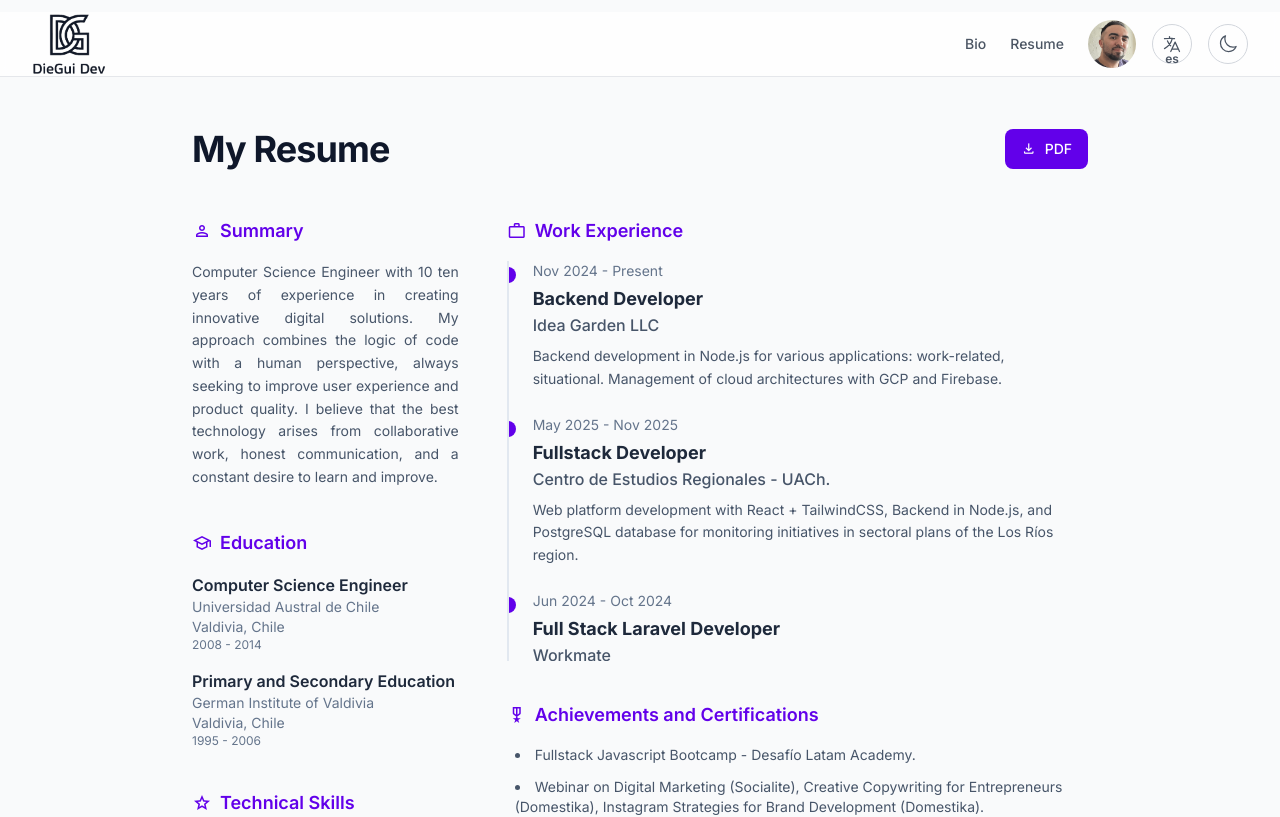
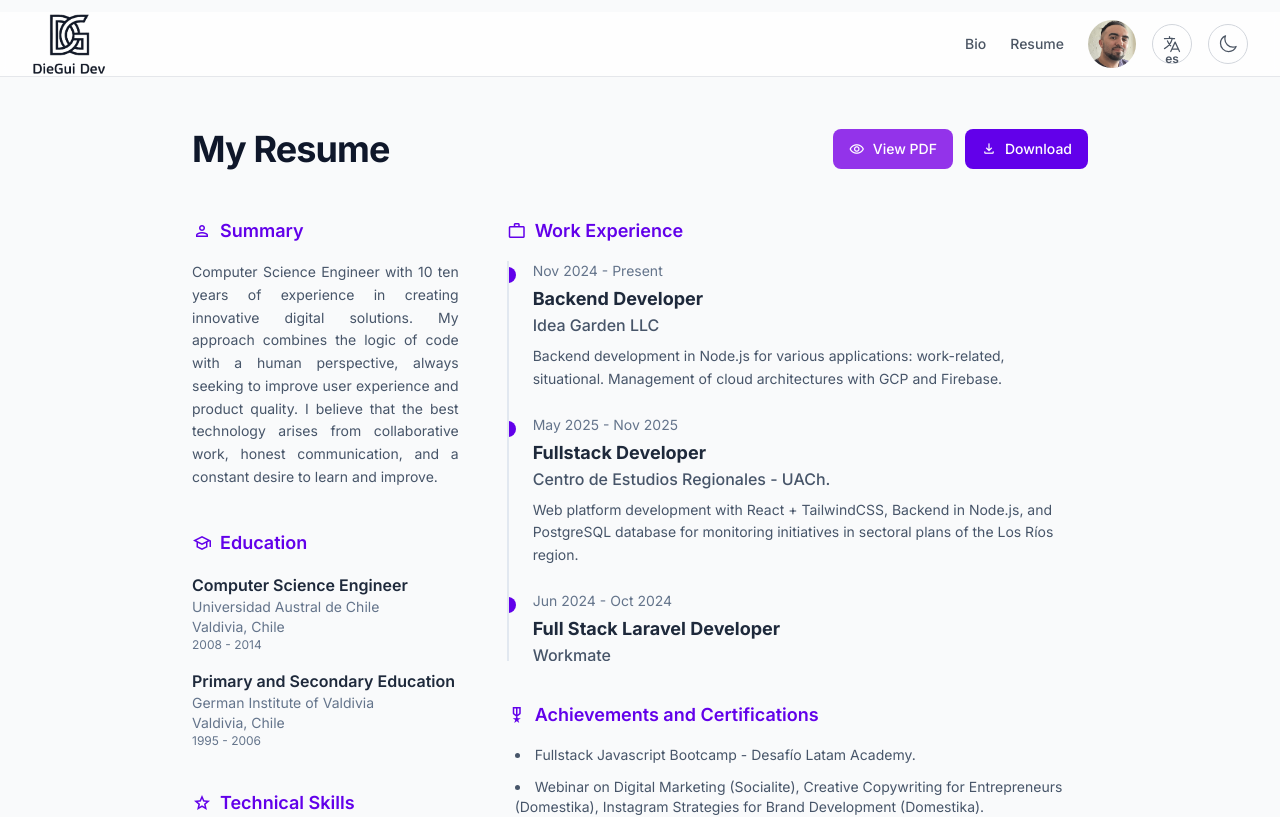
Before and after one commit to daranedag/diegodev, a React (Vite) app: page /pages/CV.jsx in a window 1280 px wide. Shown: the top 817 px of the page. Built offline with nearby package versions, Linux system fonts and the light colour scheme.

Commit message:
fix para ver y descargar pdf

```diff
--- a/src/locales/en.json
+++ b/src/locales/en.json
@@ -52,7 +52,8 @@
     },
     "cv": {
         "title": "My Resume",
-        "download": "Download CV (PDF)",
+        "download": "Download",
+        "preview": "View PDF",
         "resumenTitle": "Summary",
         "restumenText": "Computer Science Engineer with {{ageExperience}} ten years of experience in creating innovative digital solutions. My approach combines the logic of code with a human perspective, always seeking to improve user experience and product quality. I believe that the best technology arises from collaborative work, honest communication, and a constant desire to learn and improve.",
         "educationTitle": "Education",
--- a/src/locales/es.json
+++ b/src/locales/es.json
@@ -52,7 +52,8 @@
     },
     "cv": {
         "title": "Currículum Vitae",
-        "download": "Descargar CV (PDF)",
+        "download": "Descargar",
+        "preview": "Ver PDF",
         "resumenTitle": "Resumen",
         "restumenText": "Ingeniero Civil en Informática con más de {{ageExperience}} años de experiencia en la creación de soluciones digitales innovadoras. Mi enfoque combina la lógica del código con una mirada humana, buscando siempre mejorar la experiencia del usuario y la calidad del producto. Creo que la mejor tecnología surge del trabajo colaborativo, la comunicación honesta y el deseo constante de aprender y mejorar.",
         "educationTitle": "Educación",
--- a/src/pages/CV.jsx
+++ b/src/pages/CV.jsx
@@ -26,6 +26,7 @@ const CV = ({ isDark, toggleTheme }) => {
         let originalMaxHeight = null;
         let originalOverflow = null;
         let originalHeaderDisplay = null;
+        let wasDarkMode = false;
 
         if (scrollContainer) {
             originalMaxHeight = scrollContainer.style.maxHeight;
@@ -40,6 +41,12 @@ const CV = ({ isDark, toggleTheme }) => {
             originalHeaderDisplay = pdfHeader.style.display;
             // Mostrar el encabezado solo para el PDF
             pdfHeader.style.display = 'block';
+        }
+
+        // Forzar modo claro temporalmente si está en modo oscuro
+        if (isDark) {
+            wasDarkMode = true;
+            document.documentElement.classList.remove('dark');
         }
 
         const opt = {
@@ -64,14 +71,109 @@ const CV = ({ isDark, toggleTheme }) => {
             }
         };
 
-        // Generar PDF y restaurar estilos después
-        html2pdf().set(opt).from(element).save().then(() => {
+        // Generar PDF y abrirlo en nueva pestaña
+        html2pdf().set(opt).from(element).outputPdf('blob').then((blob) => {
+            // Restaurar estilos
             if (scrollContainer) {
                 scrollContainer.style.maxHeight = originalMaxHeight;
                 scrollContainer.style.overflow = originalOverflow;
             }
             if (pdfHeader) {
                 pdfHeader.style.display = originalHeaderDisplay;
+            }
+            // Restaurar modo oscuro si estaba activado
+            if (wasDarkMode) {
+                document.documentElement.classList.add('dark');
+            }
+
+            // Crear un nuevo blob con tipo MIME específico
+            const pdfBlob = new Blob([blob], { type: 'application/pdf' });
+            const url = URL.createObjectURL(pdfBlob);
+
+            // Abrir en nueva pestaña
+            const newWindow = window.open(url, '_blank');
+
+            // Intentar establecer el título de la nueva pestaña (funciona en algunos navegadores)
+            if (newWindow) {
+                newWindow.document.title = 'CV_Diego_Araneda.pdf';
+            }
+
+            // Liberar la URL después de un tiempo
+            setTimeout(() => URL.revokeObjectURL(url), 1000);
+        });
+    };
+
+    const handleDownloadPDFDirect = () => {
+        const element = cvRef.current;
+
+        // Buscar el div con scroll de la sección de Experiencia
+        const scrollContainer = element.querySelector('.overflow-y-auto');
+
+        // Buscar el encabezado del PDF
+        const pdfHeader = element.querySelector('#pdf-header');
+
+        // Guardar estilos originales
+        let originalMaxHeight = null;
+        let originalOverflow = null;
+        let originalHeaderDisplay = null;
+        let wasDarkMode = false;
+
+        if (scrollContainer) {
+            originalMaxHeight = scrollContainer.style.maxHeight;
+            originalOverflow = scrollContainer.style.overflow;
+
+            // Remover temporalmente el scroll y altura máxima
+            scrollContainer.style.maxHeight = 'none';
+            scrollContainer.style.overflow = 'visible';
+        }
+
+        if (pdfHeader) {
+            originalHeaderDisplay = pdfHeader.style.display;
+            // Mostrar el encabezado solo para el PDF
+            pdfHeader.style.display = 'block';
+        }
+
+        // Forzar modo claro temporalmente si está en modo oscuro
+        if (isDark) {
+            wasDarkMode = true;
+            document.documentElement.classList.remove('dark');
+        }
+
+        const opt = {
+            margin: [10, 10, 10, 10],
+            filename: 'CV_Diego_Araneda.pdf',
+            image: { type: 'jpeg', quality: 0.98 },
+            html2canvas: {
+                scale: 2,
+                useCORS: true,
+                letterRendering: true
+            },
+            jsPDF: {
+                unit: 'mm',
+                format: 'a4',
+                orientation: 'portrait'
+            },
+            pagebreak: {
+                mode: ['avoid-all', 'css', 'legacy'],
+                before: '.page-break-before',
+                after: '.page-break-after',
+                avoid: '.avoid-page-break'
+            }
+        };
+
+        // Descargar PDF directamente
+        html2pdf().set(opt).from(element).save().then(() => {
+            // Restaurar estilos
+            if (scrollContainer) {
+                scrollContainer.style.maxHeight = originalMaxHeight;
+                scrollContainer.style.overflow = originalOverflow;
+            }
+            if (pdfHeader) {
+                pdfHeader.style.display = originalHeaderDisplay;
+            }
+            // Restaurar modo oscuro si estaba activado
+            if (wasDarkMode) {
+                document.documentElement.classList.add('dark');
             }
         });
     };
@@ -100,13 +202,24 @@ const CV = ({ isDark, toggleTheme }) => {
                     <div className="max-w-4xl mx-auto">
                         <div className="flex flex-col sm:flex-row justify-between items-start sm:items-center gap-4 mb-12">
                             <h2 className="text-4xl font-extrabold tracking-tight text-slate-900 dark:text-white">{t('cv.title')}</h2>
-                            <button
-                                onClick={handleDownloadPDF}
-                                className="inline-flex items-center gap-2 px-4 py-2 rounded-lg bg-primary text-white text-sm font-medium hover:bg-primary/90 focus:outline-none focus:ring-2 focus:ring-offset-2 focus:ring-primary/50 dark:focus:ring-offset-background-dark transition-all"
-                            >
-                                <span className="material-symbols-outlined text-base">download</span>
-                                PDF
-                            </button>
+                            <div className="flex gap-3">
+                                <button
+                                    onClick={handleDownloadPDF}
+                                    className="inline-flex items-center gap-2 px-4 py-2 rounded-lg bg-purple-600 text-white text-sm font-medium hover:bg-purple-700 focus:outline-none focus:ring-2 focus:ring-offset-2 focus:ring-purple-500 transition-all"
+                                    title="Vista previa del PDF en nueva pestaña"
+                                >
+                                    <span className="material-symbols-outlined text-base">visibility</span>
+                                    <span className="hidden sm:inline">{t('cv.preview')}</span>
+                                </button>
+                                <button
+                                    onClick={handleDownloadPDFDirect}
+                                    className="inline-flex items-center gap-2 px-4 py-2 rounded-lg bg-primary text-white text-sm font-medium hover:bg-primary/90 focus:outline-none focus:ring-2 focus:ring-offset-2 focus:ring-primary/50 transition-all"
+                                    title="Descargar PDF directamente"
+                                >
+                                    <span className="material-symbols-outlined text-base">download</span>
+                                    <span className="hidden sm:inline">{t('cv.download')}</span>
+                                </button>
+                            </div>
                         </div>
                         <div ref={cvRef}>
                             {/* Encabezado solo visible en PDF */}
```
